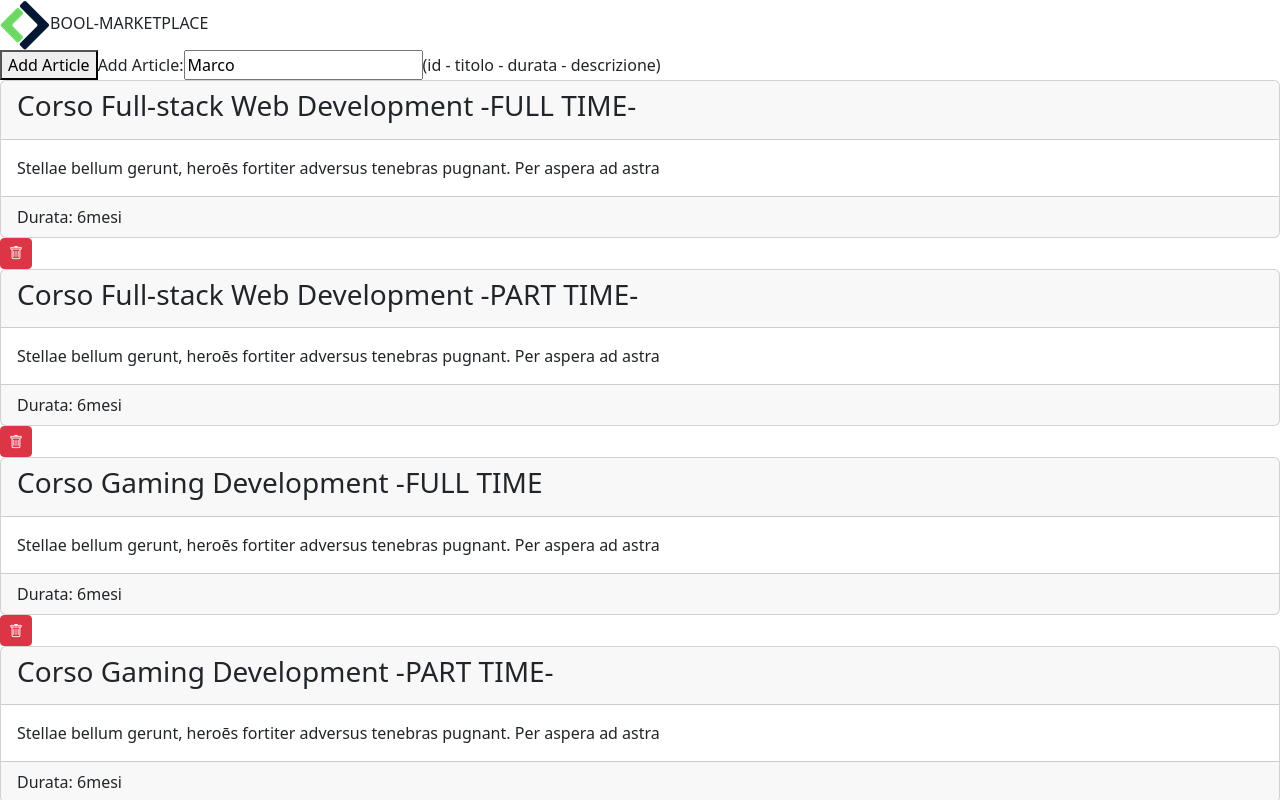
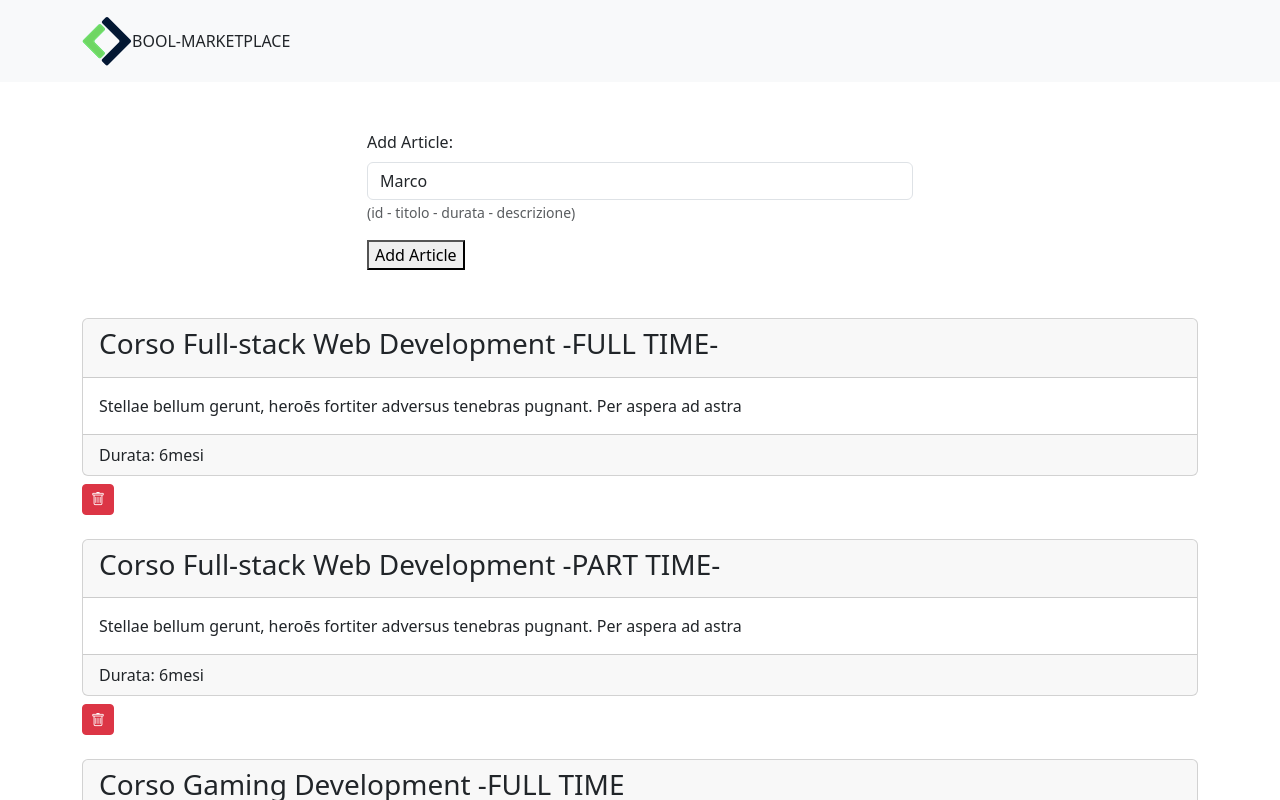
Before and after one commit to francesco-troise/react-form, a React (Vite) app: page / in a window 1280 px wide. Shown: the top 800 px of the page. Built offline with nearby package versions, Linux system fonts and the light colour scheme.

Commit message:
{/* Il tag "ListArticles" riceve lo spred del singolo oggetto "art" */}

```diff
--- a/src/App.jsx
+++ b/src/App.jsx
@@ -1,9 +1,8 @@
 import Header from "./components/Header";
 import SectionAddArticle from "./components/SectionAddArticle";
 import ListArticles from "./components/ListArticles";
+import DeleteButton from "./components/DeleteButton";
 import { useState } from "react";
-import DeleteButton from "./components/DeleteButton";
-//Import di "useState" per aver accesso ad uno "state" che accolga l'array articles
 
 function App() {
   const array_articles = [
@@ -36,30 +35,37 @@ function App() {
         "Stellae bellum gerunt, heroēs fortiter adversus tenebras pugnant. Per aspera ad astra",
     },
   ];
-  //Array di dati
 
   const [articles, setArticles] = useState(array_articles);
-  //Dichiarazione dello "state"
 
   return (
     <>
       <Header />
 
+      <div className="container d-flex justify-content-center my-4">
         <SectionAddArticle setArticles={setArticles} />
         {/*SectionAddArticle deve essere in grado di modificare lo "state" articles*/}
+      </div>
 
+      <div className="container">
+        <div className="row">
           {articles.map((art) => (
-        <div className="wrapper" key={art.id}>
+            <div className="col-12 mb-4" key={art.id}>
+              <div className="d-flex flex-column h-100">
                 <ListArticles {...art} />
                 {/* Il tag "ListArticles" riceve lo spred del singolo oggetto "art" */}
-
+                <div className="mt-2">
                   <DeleteButton
                     articles={articles}
                     delete_ID={art.id}
                     setArticles={setArticles}
                   />
                 </div>
+              </div>
+            </div>
           ))}
+        </div>
+      </div>
     </>
   );
 }
--- a/src/components/Header.jsx
+++ b/src/components/Header.jsx
@@ -2,9 +2,11 @@ import Logo from "../assets/img/Logo.png";
 
 export default function HeaderContent() {
   return (
-    <>
-      <img src={Logo} />
-      <span>BOOL-MARKETPLACE</span>
-    </>
+    <header className="py-3 bg-light">
+      <div className="container d-flex align-items-center">
+        <img src={Logo} />
+        <span>BOOL-MARKETPLACE</span>
+      </div>
+    </header>
   );
 }
--- a/src/components/SectionAddArticle.jsx
+++ b/src/components/SectionAddArticle.jsx
@@ -21,17 +21,27 @@ export default function SectionAddArticle({ setArticles }) {
 
   return (
     <>
-      <form onSubmit={handle_submit}>
-        <button type="submit">Add Article</button>
-        <label htmlFor="input-article">Add Article: </label>
+      <div className="container d-flex justify-content-center my-4">
+        <form onSubmit={handle_submit} className="w-50">
+          <div className="mb-3">
+            <label htmlFor="input-article" className="form-label">
+              Add Article:{" "}
+            </label>
             <input
               type="text"
               id="input-article"
               value={input}
               onChange={(e) => setInput(e.target.value)}
+              className="form-control"
+              placeholder="id - titolo - durata - descrizione"
             ></input>
-        <span>(id - titolo - durata - descrizione)</span>
+            <span className="form-text">
+              (id - titolo - durata - descrizione)
+            </span>
+          </div>
+          <button type="submit">Add Article</button>
         </form>
+      </div>
     </>
   );
 }
```
Lines whose indentation alone changed are shown as unchanged.
